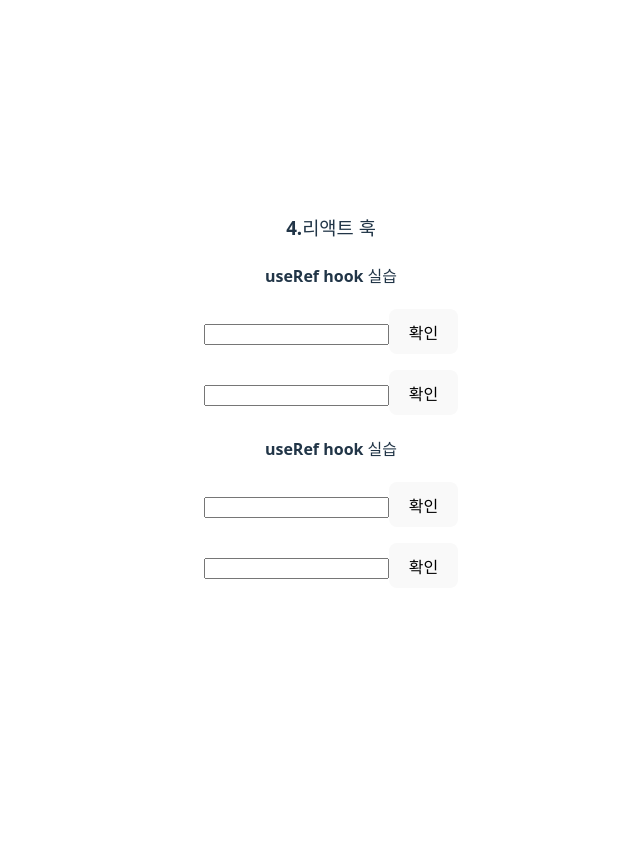
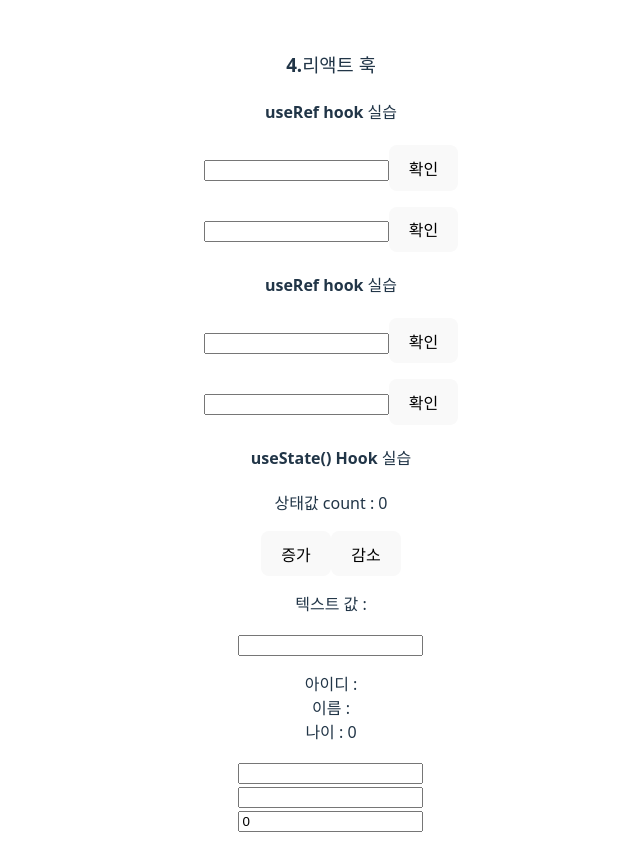
Before and after one commit to Tigerfriend1/React, a React (Vite) app in the folder ch04/: page / in a window 1280 px wide. Shown: the whole page, without its empty margins (309-949 px from the left). Before the commit the page ends 800 px from the top, so only its background shows below. Built offline with nearby package versions, Linux system fonts and the light colour scheme.

Commit message:
리액트 useState 연습

```diff
--- a/ch04/src/App.jsx
+++ b/ch04/src/App.jsx
@@ -3,15 +3,16 @@ import reactLogo from './assets/react.svg'
 import viteLogo from '/vite.svg'
 import './App.css'
 import UseRefComponent from './components/UseRefComponent'
+import UseStateComponent from './components/UseStateComponent'
 
 function App() {
-  const [count, setCount] = useState(0)
-
   return (
     <>
       <h3>4.리액트 훅</h3>
       <UseRefComponent />
       <UseRefComponent />
+
+      <UseStateComponent />
     </>
   )
 }
--- /dev/null
+++ b/ch04/src/components/UseStateComponent.jsx
@@ -0,0 +1,41 @@
+import { useState } from "react";
+function UseStateComponent(){
+
+    // state 생성 - state는 컴포넌트 내부에서 사용하는 값
+    const [count, setCount] = useState(0);  //숫자(count)
+    const [text, setText] = useState("");   //문자(text)
+    const [user, setUser] = useState({      //객체(user)
+                                        uid : "",
+                                        name : "",
+                                        age : 0
+                                    });
+
+    return (
+        <div className="UsestateComponent">
+            <h4>useState() Hook 실습</h4>
+            <p>
+                상태값 count : {count}
+            </p>
+            <button onClick={()=>{setCount(count+1)}}>증가</button>
+            <button onClick={()=>{setCount(count-1)}}>감소</button>
+
+            <p>
+                텍스트 값 : {text}
+            </p>
+            <input type="text" value={text} onChange={(e)=>{setText(e.target.value)}} />
+
+            <p>
+                아이디 : {user.uid}<br/>
+                이름 : {user.name}<br/>
+                나이 : {user.age}<br/>
+            </p>
+            <input type="text" name="uid" value={user.uid} onChange={(e)=>{setUser({...user,uid:e.target.value})}} /><br/>
+            <input type="text" name="name" value={user.name} onChange={(e)=>{setUser({...user, name:e.target.value})}} /><br/>
+            <input type="text" name="age" value={user.age} onChange={(e)=>{setUser({...user, age:e.target.value})}} /><br/>
+
+        </div>
+
+    );
+}
+
+export default UseStateComponent;
```
